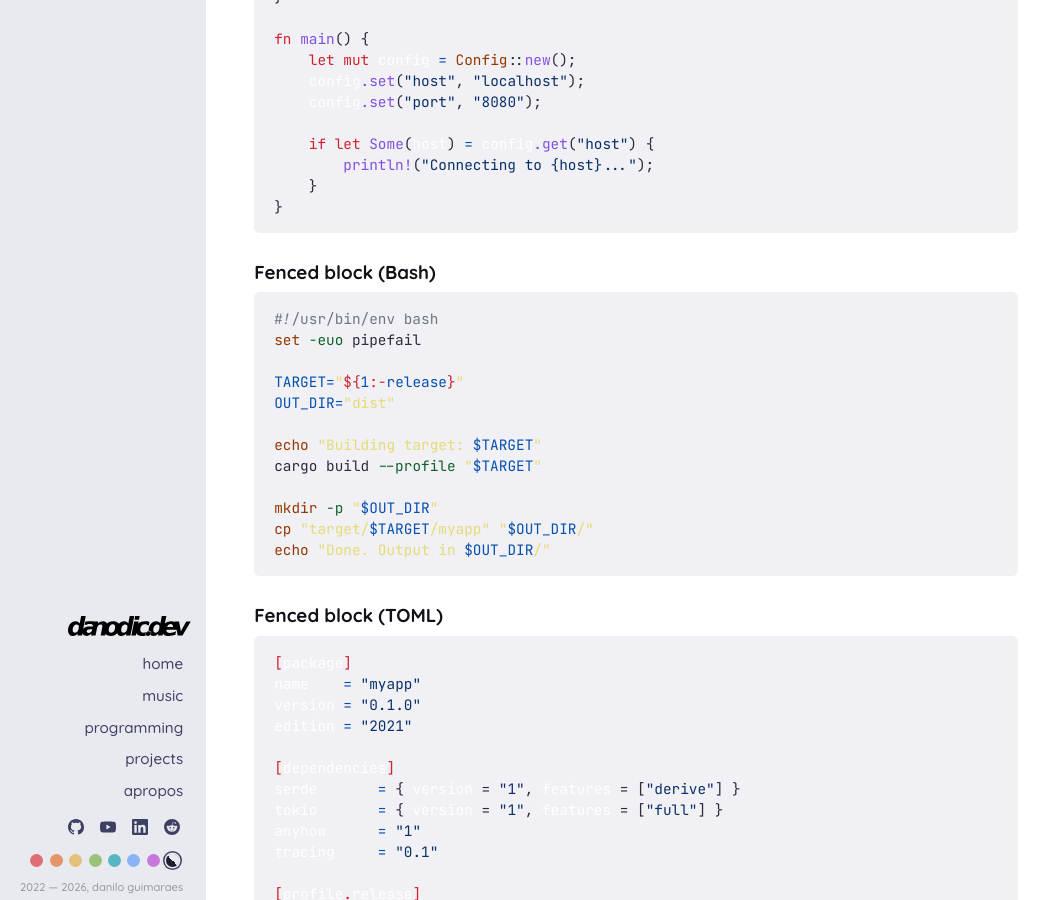
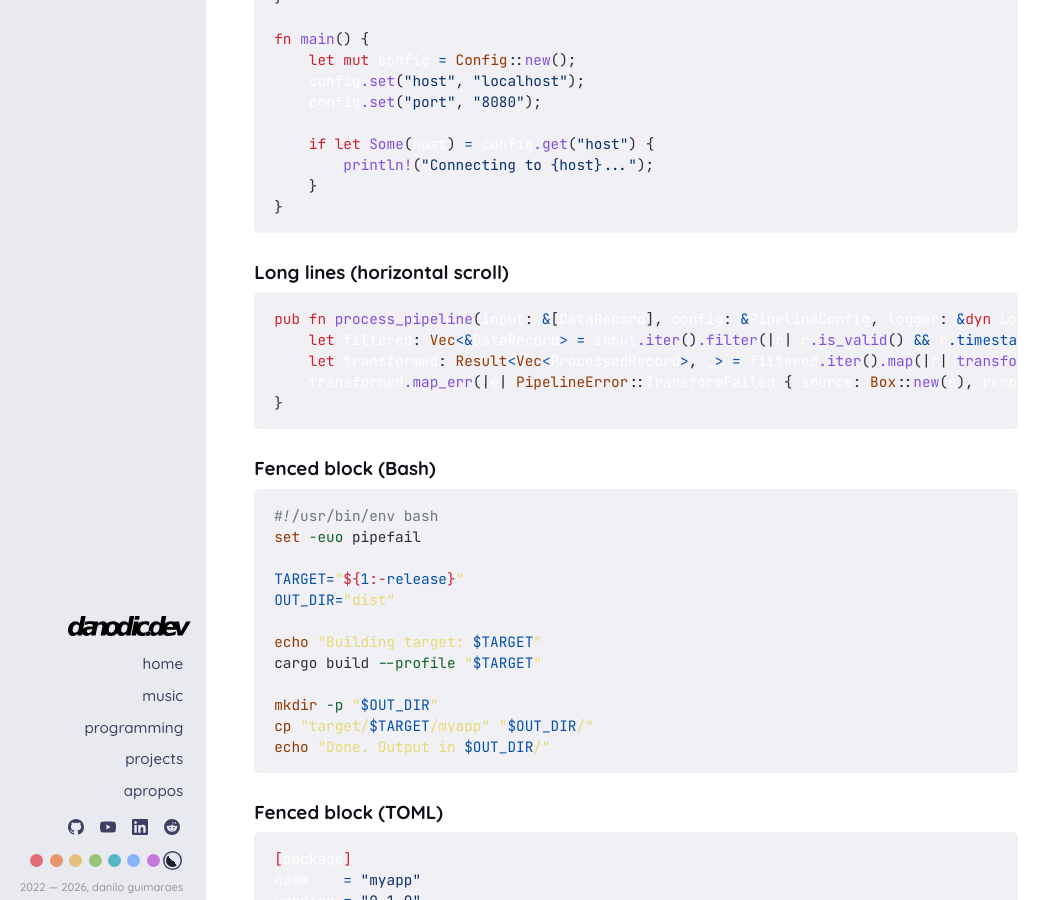
Before and after one commit to danodic-dev/personal-page, a Jekyll site: the page built from _posts/2026-05-01-markdown-style-reference.markdown, in a window 1280 px wide and 900 px high, scrolled down 2919 px. Shown: the whole window, without its empty margins (0-1059 px from the left). Built offline with Jekyll 4.4.1, drawn with Linux system fonts in a browser that asks for light colours.

Commit message:
Update style reference: add long-line code example

````diff
--- a/_posts/2026-05-01-markdown-style-reference.markdown
+++ b/_posts/2026-05-01-markdown-style-reference.markdown
@@ -117,6 +117,16 @@ fn main() {
     if let Some(host) = config.get("host") {
         println!("Connecting to {host}...");
     }
+}
+```
+
+### Long lines (horizontal scroll)
+
+```rust
+pub fn process_pipeline(input: &[DataRecord], config: &PipelineConfig, logger: &dyn Logger) -> Result<Vec<ProcessedRecord>, PipelineError> {
+    let filtered: Vec<&DataRecord> = input.iter().filter(|r| r.is_valid() && r.timestamp >= config.start_time && r.timestamp <= config.end_time).collect();
+    let transformed: Result<Vec<ProcessedRecord>, _> = filtered.iter().map(|r| transform_record(r, &config.transform_rules, logger)).collect();
+    transformed.map_err(|e| PipelineError::TransformFailed { source: Box::new(e), record_count: filtered.len() })
 }
 ```
 
````
